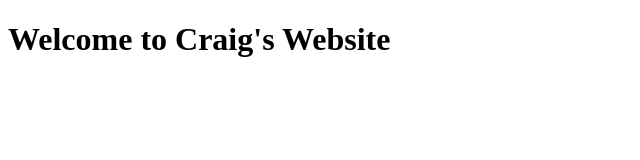
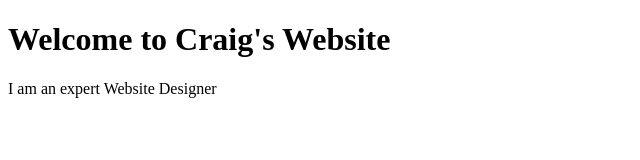
Before and after one commit to CHunter-cmd/DemoWebsite, a plain HTML site: page index.html in a window 1280 px wide. Shown: the whole page, without its empty margins (0-640 px from the left). Drawn offline with Linux system fonts and the light colour scheme.

Commit message:
Added a Paragraph

```diff
--- a/index.html
+++ b/index.html
@@ -8,5 +8,7 @@
 </head>
 <body>
     <h1>Welcome to Craig's Website</h1>
+    <p>I am an expert Website Designer</p>
+
 </body>
 </html>
```
